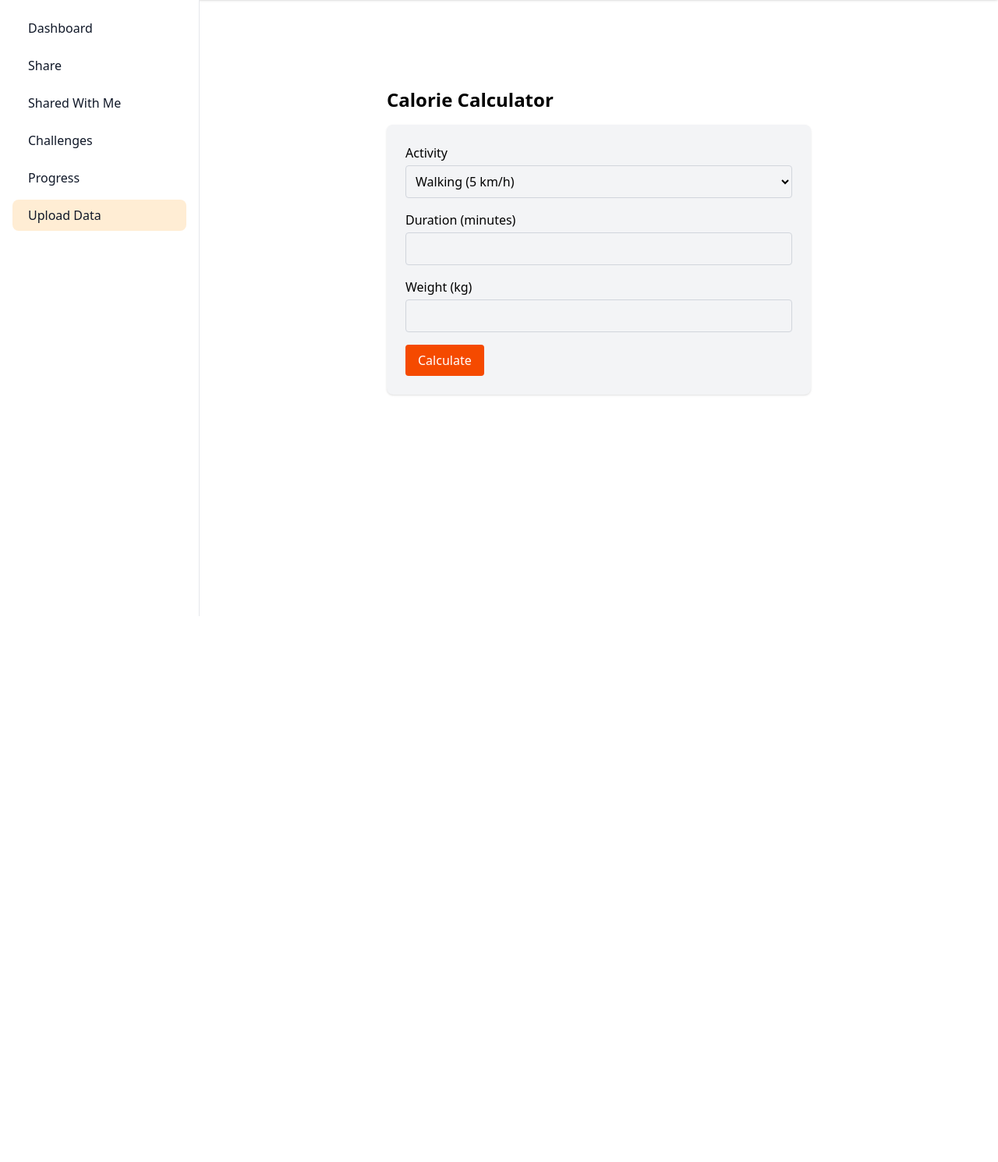
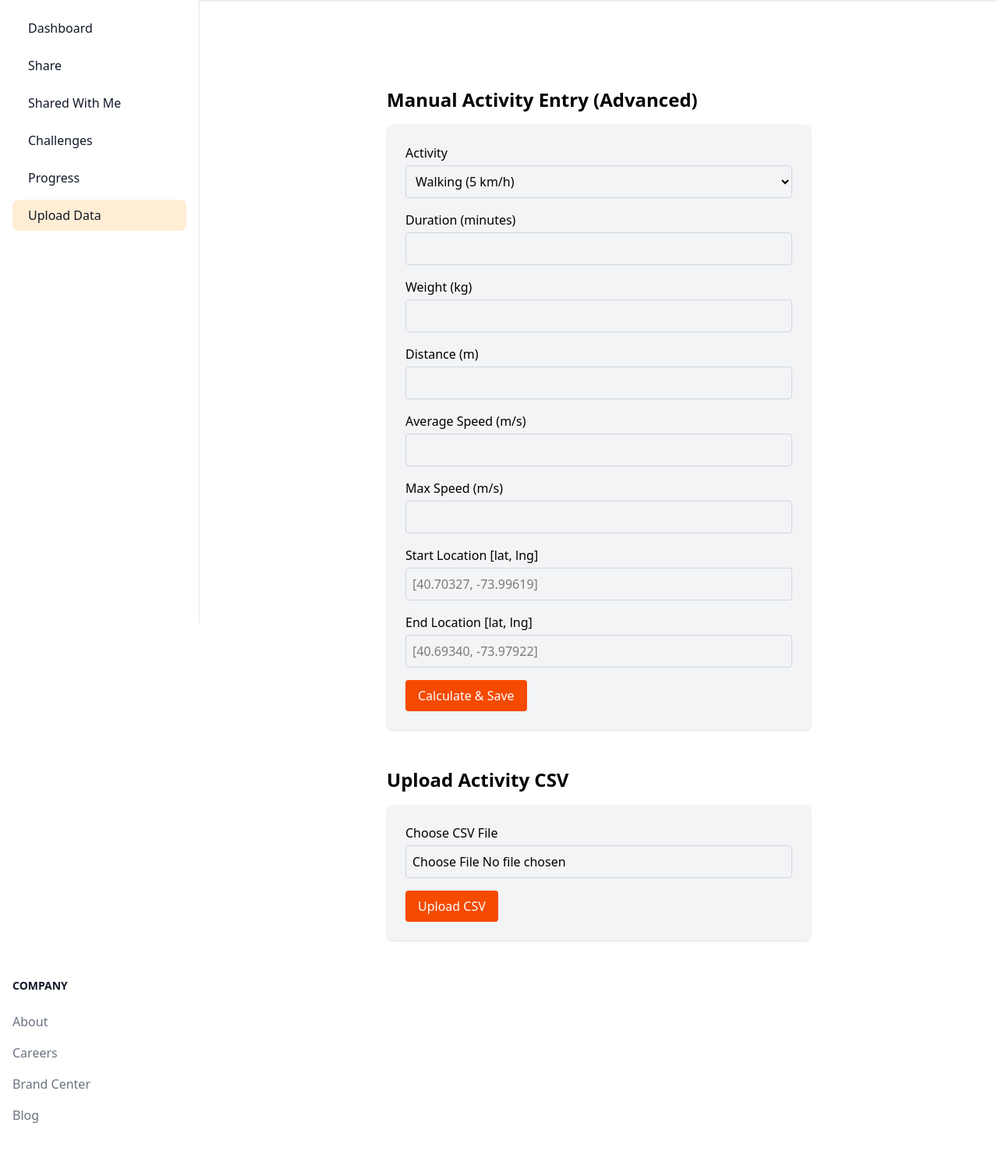
Before and after one commit to ChienAnTu/StrideTrack, a Flask app: page /calories in a window 1280 px wide. Shown: the part 64-1554 px from the top of the page at 78% size. Before the commit the page ends 854 px from the top, so only its background shows below. Run offline with Flask 3, Linux system fonts and the light colour scheme; a user stored in the database is signed in.

Commit message:
Added csv upload function and added more columns for activity database

```diff
--- a/app/routes.py
+++ b/app/routes.py
@@ -3,6 +3,9 @@ from flask import request, redirect, url_for, session, flash
 from app.models import User, db, ActivityRegistry, SharedActivity
 from datetime import datetime, timedelta
 from flask_login import login_user, logout_user, login_required, current_user
+from io import TextIOWrapper
+import io
+import csv
 
 # from app import db  # Uncomment if using database
 
@@ -39,58 +42,116 @@ def register_routes(app):
     @app.route('/calories', methods=['GET', 'POST'])
     @login_required
     def calories():
-        calories_burned = None
         if request.method == 'POST':
-            activity = request.form['activity'].lower()
-            duration = float(request.form['duration'])
-            weight = float(request.form['weight'])
+            # Check if the POST is csv_file or manual
+            if 'csv_file' in request.files:
+                # ---------- CSV Upload Logic ----------
+                file = request.files['csv_file']
+                if not file or not file.filename.endswith('.csv'):
+                    flash('Invalid file format. Please upload a .csv file.', 'error')
+                    return redirect(url_for('calories'))
 
-            met_values = {
-                "walking": 3.5,
-                "running": 8.3,
-                "cycling": 6.0,
-                "hiking": 6.0,
-                "swimming": 5.8,
-                "yoga": 2.5
-            }
+                # stream = TextIOWrapper(file.stream)
+                # reader = csv.DictReader(stream)
+                content = file.read().decode('utf-8')
+                reader = csv.DictReader(io.StringIO(content))
 
-            if activity in met_values:
-                met = met_values[activity]
-                calories_burned = round(duration * met * weight * 0.0175, 2)
+                successful, failed = 0, 0
+                for row in reader:
+                    try:
+                        activity_date = datetime.strptime(row['activity_date'], '%d/%m/%Y').date()
+                        duration_minutes = float(row['duration_minutes'])
+                        activity_length = (datetime.min + timedelta(minutes=duration_minutes)).time()
 
-                # Save to session
-                session['calories_burned'] = calories_burned
-                session['selected_activity'] = activity.title()
-                session['duration'] = duration
+                        weight = float(row['weight_kg']) if row.get('weight_kg') else 0
+                        calories_burned = float(row['calories_burned']) if row.get('calories_burned') else \
+                            round(duration_minutes * weight * 0.0175 * 3.5, 2)
 
-                # Insert into ActivityRegistry
+                        new_entry = ActivityRegistry(
+                            upload_user_id=current_user.id,
+                            upload_time=datetime.now(),
+                            activity_date=activity_date,
+                            activity_type=row['activity_type'],
+                            activity_length=activity_length,
+                            calories_burned=calories_burned,
+                            distance_m=float(row['distance_m']) if row.get('distance_m') else None,
+                            weight_kg=weight,
+                            average_speed_mps=float(row['average_speed_mps']) if row.get('average_speed_mps') else None,
+                            max_speed_mps=float(row['max_speed_mps']) if row.get('max_speed_mps') else None,
+                            start_lat=row.get('start_lat'),
+                            end_lat=row.get('end_lat')
+                        )
+
+                        db.session.add(new_entry)
+                        successful += 1
+                    except Exception as e:
+                        print(f"⚠️ Row skipped: {e}")
+                        failed += 1
+
+                db.session.commit()
+                flash(f"✅ {successful} entries uploaded. ❌ {failed} failed.", "info")
+                return redirect(url_for('calories'))
+
+            else:
                 try:
-                    # user_id = session.get('user_id', 1)  # use actual user ID if available
-                    user_id = current_user.id
-                    now = datetime.now()
+            # ---------- Manual Form Entry ----------
+                    # Required columns
+                    activity = request.form['activity'].lower()
+                    duration = float(request.form['duration'])
+                    weight = float(request.form['weight'])
+
+                    # factors
+                    met_values = {
+                        "walking": 3.5, "running": 8.3, "cycling": 6.0,
+                        "hiking": 6.0, "swimming": 5.8, "yoga": 2.5
+                    }
+
+                    met = met_values.get(activity, 3.5)  # fallback: walking
+                    calories_burned = round(duration * met * weight * 0.0175, 2)
                     activity_length = (datetime.min + timedelta(minutes=duration)).time()
 
+                    # Nullable columns
+                    distance_m = request.form.get('distance_m') or None
+                    average_speed_mps = request.form.get('average_speed_mps') or None
+                    max_speed_mps = request.form.get('max_speed_mps') or None
+                    start_lat = request.form.get('start_lat') or None
+                    end_lat = request.form.get('end_lat') or None
+
                     new_entry = ActivityRegistry(
-                        upload_user_id=user_id,
-                        upload_time=now,
-                        activity_date=now.date(),
+                        upload_user_id=current_user.id,
+                        upload_time=datetime.now(),
+                        activity_date=datetime.today().date(),
                         activity_type=activity,
                         activity_length=activity_length,
-                        calories_burned=calories_burned
+                        calories_burned=calories_burned,
+                        weight_kg=weight,
+                        distance_m=float(distance_m) if distance_m else None,
+                        average_speed_mps=float(average_speed_mps) if average_speed_mps else None,
+                        max_speed_mps=float(max_speed_mps) if max_speed_mps else None,
+                        start_lat=start_lat,
+                        end_lat=end_lat
                     )
 
                     db.session.add(new_entry)
                     db.session.commit()
+
+                    # Data showed on dashboard TODO: -> modify here
+                    session['calories_burned'] = calories_burned
+                    session['selected_activity'] = activity.title()
+                    session['duration'] = duration
+
+                    return redirect(url_for('dashboard'))
+
                 except Exception as e:
-                    print("Activity insert failed:", e)
-
-                return redirect(url_for('dashboard'))
+                    flash(f"❌ Failed to save entry: {e}", "error")
+                    return redirect(url_for('calories'))
 
         return render_template(
             'calories.html',
             title="Calorie Calculator",
-            calories=calories_burned,
-            # user={'username': 'Guest'}
+            calories=session.get('calories_burned'),
+            activity=session.get('selected_activity'),
+            duration=session.get('duration'),
             user=current_user
         )
 
--- a/app/templates/calories.html
+++ b/app/templates/calories.html
@@ -7,7 +7,8 @@
   <main class="sm:ml-64 w-full p-4 mt-4">
     <!-- main body -->
     <div class="pt-20 max-w-xl mx-auto px-4">
-      <h2 class="text-2xl font-semibold mb-4">Calorie Calculator</h2>
+      <!-- Manual input -->
+      <h2 class="text-2xl font-semibold mb-4">Manual Activity Entry (Advanced)</h2>
 
       <form method="POST" action="/calories" class="space-y-4 bg-gray-100 p-6 rounded-lg shadow-sm">
         <div>
@@ -32,10 +33,51 @@
           <input type="number" name="weight" id="weight" required class="w-full border border-gray-300 rounded p-2" min="1">
         </div>
 
+        <div>
+          <label for="distance_m" class="block mb-1 font-medium">Distance (m)</label>
+          <input type="number" name="distance_m" id="distance_m" class="w-full border border-gray-300 rounded p-2">
+        </div>
+
+        <div>
+          <label for="average_speed_mps" class="block mb-1 font-medium">Average Speed (m/s)</label>
+          <input type="number" step="0.01" name="average_speed_mps" id="average_speed_mps" class="w-full border border-gray-300 rounded p-2">
+        </div>
+
+        <div>
+          <label for="max_speed_mps" class="block mb-1 font-medium">Max Speed (m/s)</label>
+          <input type="number" step="0.01" name="max_speed_mps" id="max_speed_mps" class="w-full border border-gray-300 rounded p-2">
+        </div>
+
+        <div>
+          <label for="start_lat" class="block mb-1 font-medium">Start Location [lat, lng]</label>
+          <input type="text" name="start_lat" id="start_lat" placeholder="[40.70327, -73.99619]" class="w-full border border-gray-300 rounded p-2">
+        </div>
+
+        <div>
+          <label for="end_lat" class="block mb-1 font-medium">End Location [lat, lng]</label>
+          <input type="text" name="end_lat" id="end_lat" placeholder="[40.69340, -73.97922]" class="w-full border border-gray-300 rounded p-2">
+        </div>
+
         <button type="submit" class="bg-orange-600 text-white px-4 py-2 rounded hover:bg-orange-700">
-          Calculate
+          Calculate & Save
         </button>
       </form>
+
+
+      <!-- CSV File upload module -->
+      <h2 class="text-2xl font-semibold mt-12 mb-4">Upload Activity CSV</h2>
+
+      <form action="{{ url_for('calories') }}" method="POST" enctype="multipart/form-data" class="space-y-4 bg-gray-100 p-6 rounded-lg shadow-sm">
+        <div>
+          <label for="csv_file" class="block mb-1 font-medium">Choose CSV File</label>
+          <input type="file" name="csv_file" accept=".csv" required class="w-full border border-gray-300 rounded p-2">
+        </div>
+        <button type="submit" class="bg-orange-600 text-white px-4 py-2 rounded hover:bg-orange-700">
+          Upload CSV
+        </button>
+      </form>
+
+
     </div>
   </main>
 </div>
```
Also changed, not shown: app/models.py (+11 -2 lines), migrations/versions/babc1e4e6d4c_add_extended_activity_fields.py (added, +42 -0 lines), migrations/versions/cdcb8eeb6d6d_change_activityregistry_to_use_sr_no_as_.py (added, +32 -0 lines), app/app.db.
